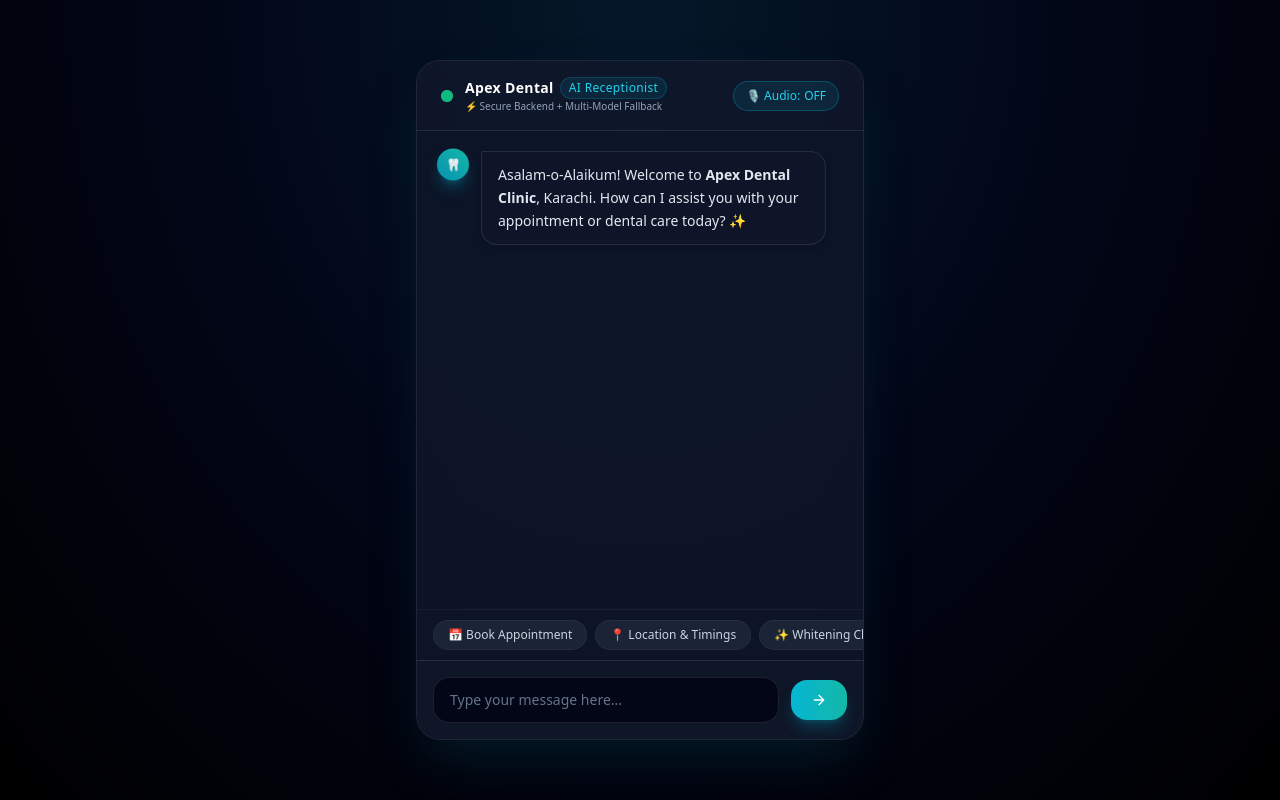
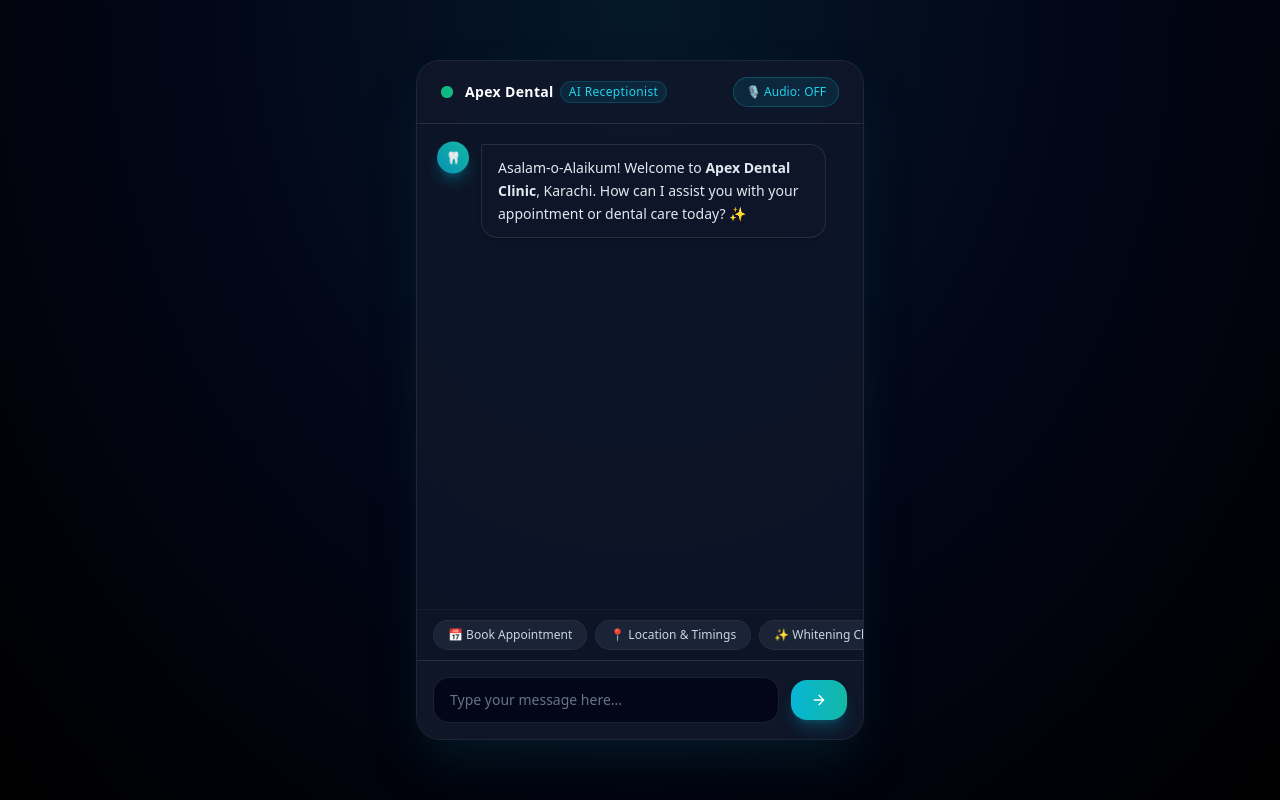
Before and after one commit to asirayan218-hash/apex-dental-assistant, a plain HTML site: page index.html in a window 1280 px wide. Drawn offline with nearby package versions, Linux system fonts and the light colour scheme.

Commit message:
Update index.html

```diff
--- a/index.html
+++ b/index.html
@@ -26,7 +26,7 @@
         </div>
         <div>
           <h2 class="text-sm font-bold tracking-wide text-white flex items-center gap-1.5">Apex Dental <span class="text-xs px-2 py-0.5 rounded-full bg-cyan-500/10 text-cyan-400 border border-cyan-500/20 font-normal">AI Receptionist</span></h2>
-          <p class="text-[10px] text-slate-400">⚡ Secure Backend + Multi-Model Fallback</p>
+
         </div>
       </div>
       <button onclick="toggleVoice()" id="voiceBtn" class="text-xs text-cyan-400 bg-cyan-500/10 hover:bg-cyan-500/20 px-3 py-1.5 rounded-full border border-cyan-500/30 transition font-medium flex items-center gap-1">
```
